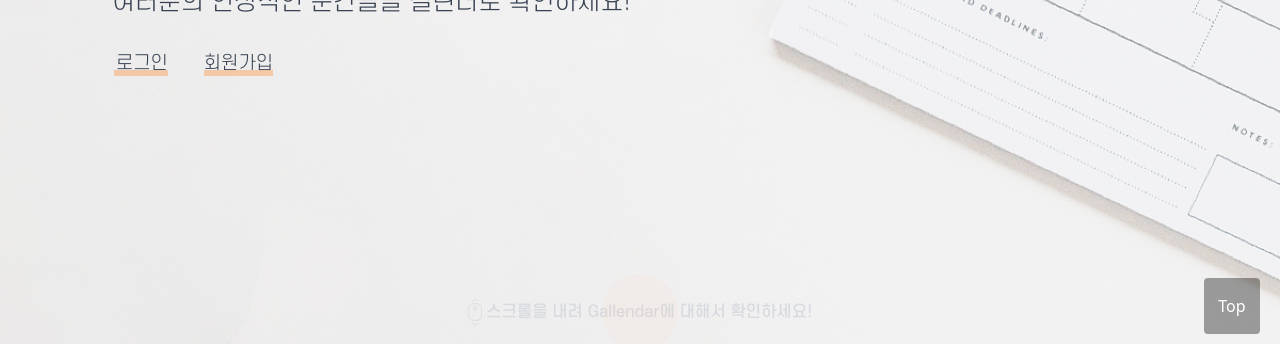
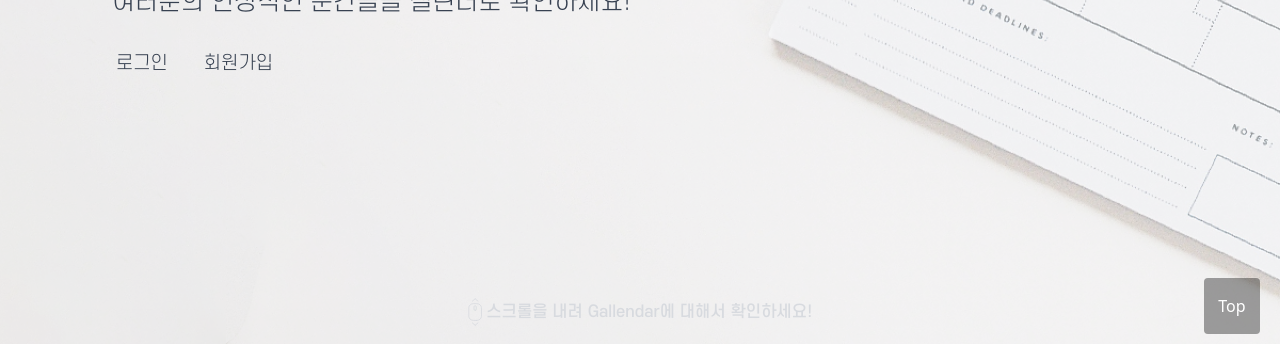
Before and after one commit to codestates-seb/seb40_main_005, a Next.js app in the folder client/: page / in a window 1280 px wide. Shown: the part 454-798 px from the top of the page. Built offline with nearby package versions, Linux system fonts and the light colour scheme.

Commit message:
💄 Feature/ eunbi/ 색상커스텀 코드 추가 #59

```diff
--- a/client/tailwind.config.js
+++ b/client/tailwind.config.js
@@ -23,6 +23,8 @@ module.exports = {
       },
       colors:{
         "topbtn": "rgb(5,5,5, 0.37)",
+        "orange" : "#EB8253",
+        "lightOrange" : "rgb(235 ,130 ,83 ,0.3)"
       },
       screens: {
         'md': '376px'
```
